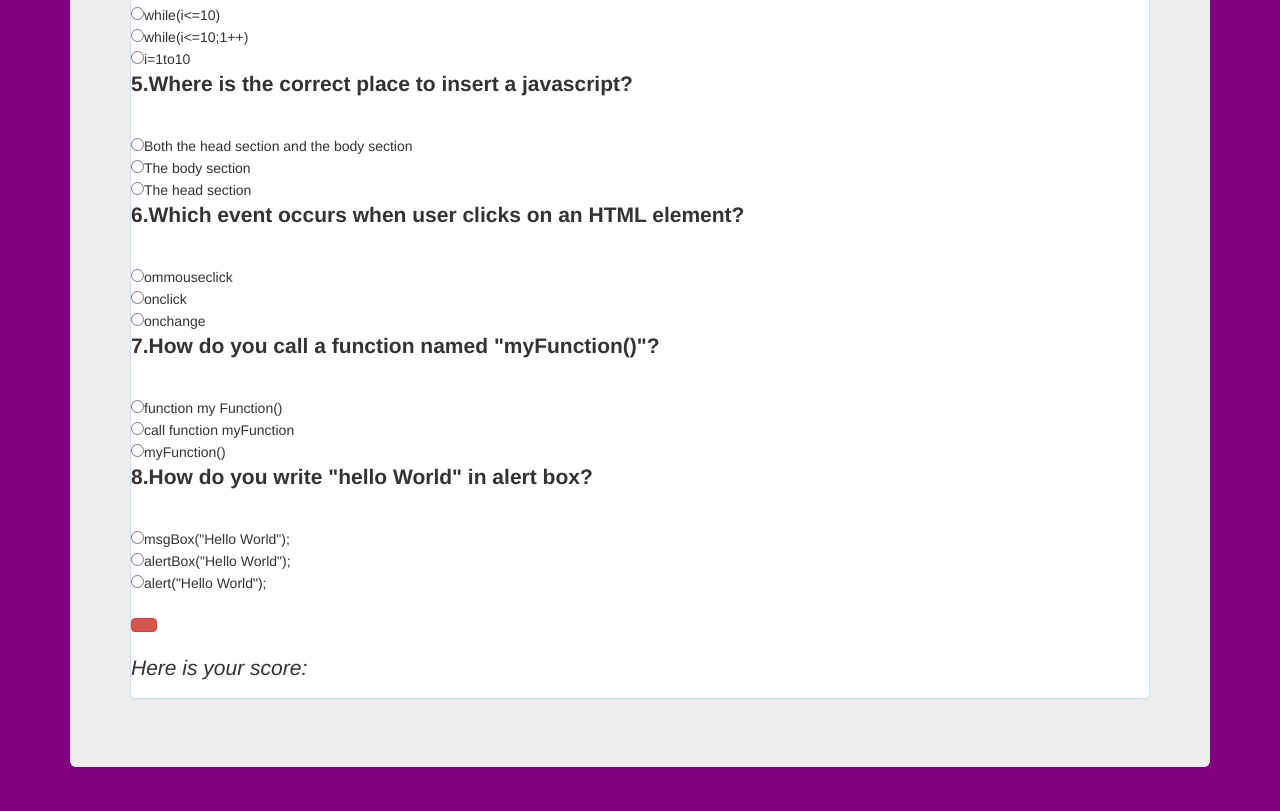
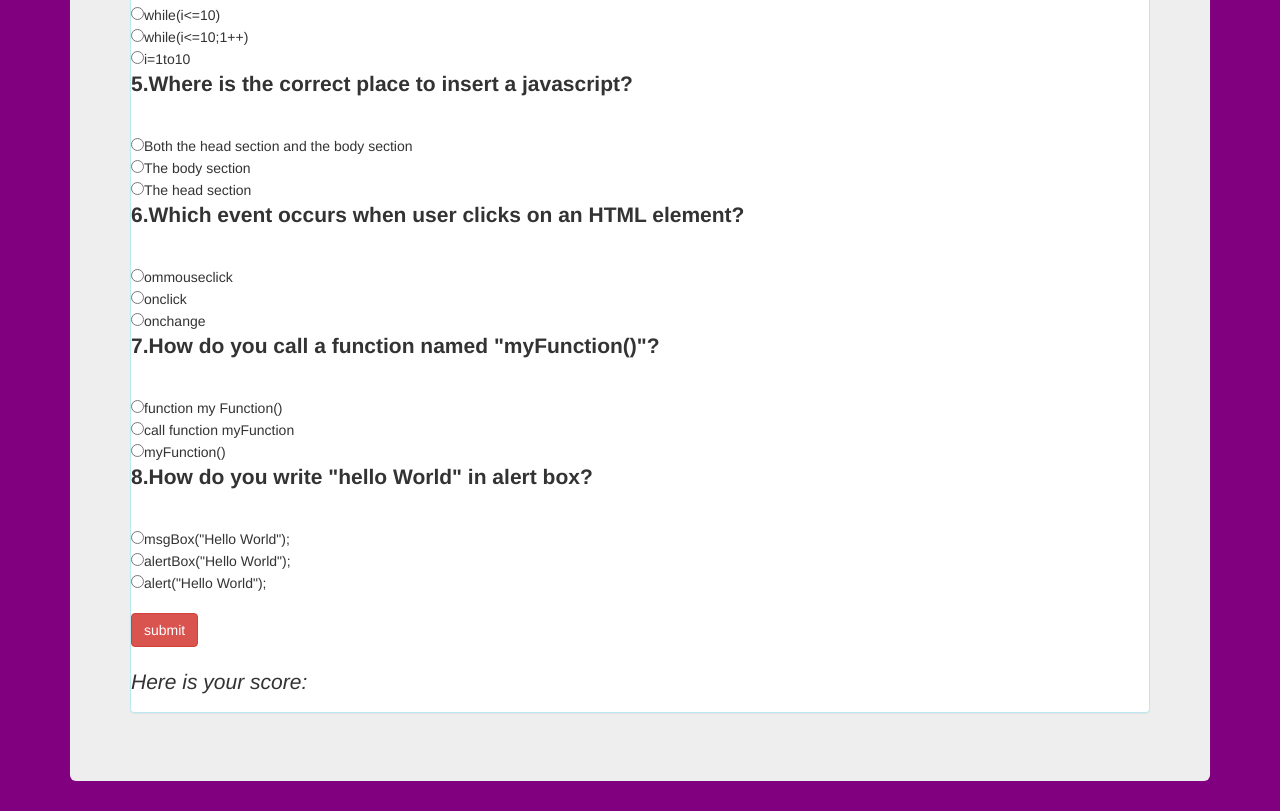
Before and after one commit to tomorenge/Quiz-Board, a plain HTML site: page index.html in a window 1280 px wide. Shown: the part 656-1467 px from the top of the page. Drawn offline with nearby package versions, Linux system fonts and the light colour scheme.

Commit message:
added value to button

```diff
--- a/index.html
+++ b/index.html
@@ -87,7 +87,7 @@
       </div>
       </div>
       <br>
-      <button type="button" name="button" value="submit" id="btn" class="btn btn-danger" ></button>
+      <button type="button" name="button" value="submit" id="btn" class="btn btn-danger" >submit</button>
       </form>
     <div id="result">
       <br>
```
